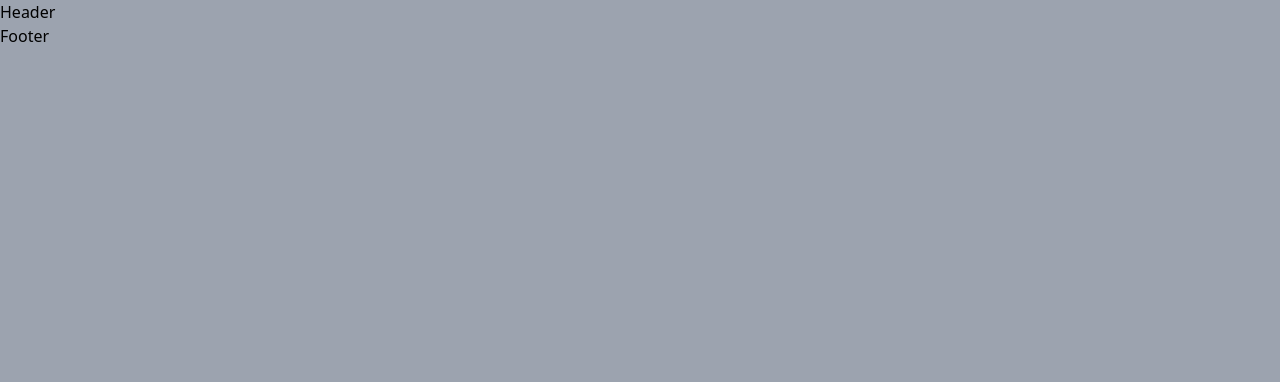
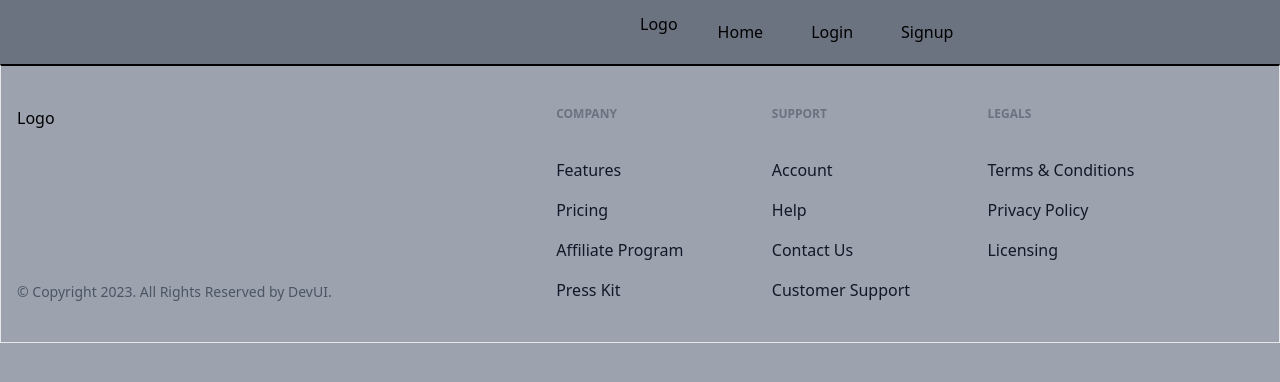
Before and after one commit to vedantpDev/Blog-App, a React (Create React App) app: page / in a window 1280 px wide. Shown: the top 382 px of the page. Built offline with nearby package versions, Linux system fonts and the light colour scheme; no server answers.

Commit message:
Production grade react components

```diff
--- a/src/appwrite/config.js
+++ b/src/appwrite/config.js
@@ -1,4 +1,3 @@
-import { wait } from "@testing-library/user-event/dist/utils";
 import config from "../config/config";
 import { Client, ID, Databases, Storage, Query } from "appwrite";
 
--- /dev/null
+++ b/src/components/Button.js
@@ -0,0 +1,21 @@
+import React from "react";
+
+const Button = ({
+  children,
+  type = "button",
+  bgColor = "bg-blue-600",
+  className = "",
+  textColor = "text-white",
+  ...props
+}) => {
+  return (
+    <button
+      className={`${className} ${bgColor} ${textColor} px-4 py-2 rounded-lg`}
+      {...props}
+    >
+      {children}
+    </button>
+  );
+};
+
+export default Button;
--- a/src/components/Footer/Footer.js
+++ b/src/components/Footer/Footer.js
@@ -1,7 +1,143 @@
 import React from "react";
+import { Link } from "react-router-dom";
+import Logo from "../Logo";
 
-const Footer = () => {
-  return <div>Footer</div>;
-};
+function Footer() {
+  return (
+    <section className="relative overflow-hidden py-10 bg-gray-400 border border-t-2 border-t-black">
+      <div className="relative z-10 mx-auto max-w-7xl px-4">
+        <div className="-m-6 flex flex-wrap">
+          <div className="w-full p-6 md:w-1/2 lg:w-5/12">
+            <div className="flex h-full flex-col justify-between">
+              <div className="mb-4 inline-flex items-center">
+                <Logo width="100px" />
+              </div>
+              <div>
+                <p className="text-sm text-gray-600">
+                  &copy; Copyright 2023. All Rights Reserved by DevUI.
+                </p>
+              </div>
+            </div>
+          </div>
+          <div className="w-full p-6 md:w-1/2 lg:w-2/12">
+            <div className="h-full">
+              <h3 className="tracking-px mb-9  text-xs font-semibold uppercase text-gray-500">
+                Company
+              </h3>
+              <ul>
+                <li className="mb-4">
+                  <Link
+                    className=" text-base font-medium text-gray-900 hover:text-gray-700"
+                    to="/"
+                  >
+                    Features
+                  </Link>
+                </li>
+                <li className="mb-4">
+                  <Link
+                    className=" text-base font-medium text-gray-900 hover:text-gray-700"
+                    to="/"
+                  >
+                    Pricing
+                  </Link>
+                </li>
+                <li className="mb-4">
+                  <Link
+                    className=" text-base font-medium text-gray-900 hover:text-gray-700"
+                    to="/"
+                  >
+                    Affiliate Program
+                  </Link>
+                </li>
+                <li>
+                  <Link
+                    className=" text-base font-medium text-gray-900 hover:text-gray-700"
+                    to="/"
+                  >
+                    Press Kit
+                  </Link>
+                </li>
+              </ul>
+            </div>
+          </div>
+          <div className="w-full p-6 md:w-1/2 lg:w-2/12">
+            <div className="h-full">
+              <h3 className="tracking-px mb-9  text-xs font-semibold uppercase text-gray-500">
+                Support
+              </h3>
+              <ul>
+                <li className="mb-4">
+                  <Link
+                    className=" text-base font-medium text-gray-900 hover:text-gray-700"
+                    to="/"
+                  >
+                    Account
+                  </Link>
+                </li>
+                <li className="mb-4">
+                  <Link
+                    className=" text-base font-medium text-gray-900 hover:text-gray-700"
+                    to="/"
+                  >
+                    Help
+                  </Link>
+                </li>
+                <li className="mb-4">
+                  <Link
+                    className=" text-base font-medium text-gray-900 hover:text-gray-700"
+                    to="/"
+                  >
+                    Contact Us
+                  </Link>
+                </li>
+                <li>
+                  <Link
+                    className=" text-base font-medium text-gray-900 hover:text-gray-700"
+                    to="/"
+                  >
+                    Customer Support
+                  </Link>
+                </li>
+              </ul>
+            </div>
+          </div>
+          <div className="w-full p-6 md:w-1/2 lg:w-3/12">
+            <div className="h-full">
+              <h3 className="tracking-px mb-9  text-xs font-semibold uppercase text-gray-500">
+                Legals
+              </h3>
+              <ul>
+                <li className="mb-4">
+                  <Link
+                    className=" text-base font-medium text-gray-900 hover:text-gray-700"
+                    to="/"
+                  >
+                    Terms &amp; Conditions
+                  </Link>
+                </li>
+                <li className="mb-4">
+                  <Link
+                    className=" text-base font-medium text-gray-900 hover:text-gray-700"
+                    to="/"
+                  >
+                    Privacy Policy
+                  </Link>
+                </li>
+                <li>
+                  <Link
+                    className=" text-base font-medium text-gray-900 hover:text-gray-700"
+                    to="/"
+                  >
+                    Licensing
+                  </Link>
+                </li>
+              </ul>
+            </div>
+          </div>
+        </div>
+      </div>
+    </section>
+  );
+}
 
 export default Footer;
--- a/src/components/Header/Header.js
+++ b/src/components/Header/Header.js
@@ -1,7 +1,51 @@
 import React from "react";
+import { LogoutBtn, Container, Logo } from "../index";
+import { Link } from "react-router-dom";
+import { useSelector } from "react-redux";
+import { useNavigate } from "react-router-dom";
 
 const Header = () => {
-  return <div>Header</div>;
+  const { status } = useSelector((state) => state.authSlice);
+  const navigate = useNavigate();
+  const navItems = [
+    { name: "Home", slug: "/", active: true },
+    { name: "Login", slug: "/login", active: !status },
+    { name: "Signup", slug: "/signup", active: !status },
+    { name: "All Posts", slug: "/all-posts", active: status },
+    { name: "Add Post", slug: "/add-post", active: status },
+  ];
+  return (
+    <header className="py-3 shadow bg-gray-500">
+      <Container>
+        <nav className="flex">
+          <div className="mr-4">
+            <Link to={"/"}>
+              <Logo width="70px" />
+            </Link>
+          </div>
+          <ul className="flex ml-auto">
+            {navItems.map((nav) =>
+              nav.active ? (
+                <li key={nav.name}>
+                  <button
+                    className="inline-bock px-6 py-2 duration-200 hover:bg-blue-100 rounded-full"
+                    onClick={() => navigate(nav.slug)}
+                  >
+                    {nav.name}
+                  </button>
+                </li>
+              ) : null
+            )}
+            {status && (
+              <li>
+                <LogoutBtn />
+              </li>
+            )}
+          </ul>
+        </nav>
+      </Container>
+    </header>
+  );
 };
 
 export default Header;
--- /dev/null
+++ b/src/components/Header/LogoutBtn.js
@@ -0,0 +1,24 @@
+import React from "react";
+import { UseDispatch, useDispatch } from "react-redux";
+import authService from "../../appwrite/auth";
+import { logout } from "../../store/authSlice";
+
+const LogoutBtn = () => {
+  const dispatch = useDispatch();
+  const logoutHandler = async (e) => {
+    e.preventDefault();
+    await authService.logoutUser().then(() => {
+      dispatch(logout());
+    });
+  };
+  return (
+    <button
+      onClick={(e) => logoutHandler(e)}
+      className="inline-block px-6 py-2 duration-200 hover:bg-blue-100 rounded-full"
+    >
+      Logout
+    </button>
+  );
+};
+
+export default LogoutBtn;
--- /dev/null
+++ b/src/components/Input.js
@@ -0,0 +1,25 @@
+import React, { useId } from "react";
+
+const Input = React.forwardRef(
+  ({ label, type = "text", className = "", ...props }, ref) => {
+    const id = useId();
+    return (
+      <div className="w-full">
+        {label && (
+          <labe className="inline-block mb-1 pl-1" htmlFor={id}>
+            {label}
+          </labe>
+        )}
+        <input
+          className={`px-3 py-2 rounded-lg bg-white text-black outline-none focus:bg-gray-50 duration-200 border border-gray-200 w-full ${className}`}
+          type={type}
+          ref={ref}
+          {...props}
+          id={id}
+        />
+      </div>
+    );
+  }
+);
+
+export default Input;
--- /dev/null
+++ b/src/components/Logo.js
@@ -0,0 +1,7 @@
+import React from "react";
+
+const Logo = ({ width = "100px" }) => {
+  return <div>Logo</div>;
+};
+
+export default Logo;
--- /dev/null
+++ b/src/components/container/Container.js
@@ -0,0 +1,7 @@
+import React, { Children } from "react";
+
+const Container = ({ children }) => {
+  return <div className="w-full max-w-7 mx-auto px-4">{children}</div>;
+};
+
+export default Container;
--- a/src/components/index.js
+++ b/src/components/index.js
@@ -1,4 +1,9 @@
 import Header from "./Header/Header";
 import Footer from "./Footer/Footer";
+import Container from "./container/Container";
+import Logo from "./Logo";
+import LogoutBtn from "./Header/LogoutBtn";
+import Button from "./Button";
+import Input from "./Input";
 
-export { Header, Footer };
+export { Input, Button, Header, Container, Logo, Footer, LogoutBtn };
--- a/src/index.js
+++ b/src/index.js
@@ -5,12 +5,21 @@ import App from "./App";
 import reportWebVitals from "./reportWebVitals";
 import { Provider } from "react-redux";
 import { store } from "./store/store";
+import {
+  Route,
+  RouterProvider,
+  createBrowserRouter,
+  createRoutesFromElements,
+} from "react-router-dom";
 
+const router = createBrowserRouter(
+  createRoutesFromElements(<Route path="/" element={<App />}></Route>)
+);
 const root = ReactDOM.createRoot(document.getElementById("root"));
 root.render(
   <React.StrictMode>
     <Provider store={store}>
-      <App />
+      <RouterProvider router={router} />
     </Provider>
   </React.StrictMode>
 );
--- a/src/store/store.js
+++ b/src/store/store.js
@@ -1,5 +1,6 @@
 import { configureStore } from "@reduxjs/toolkit";
+import authSlice from "./authSlice";
 
 export const store = configureStore({
-  reducer: {},
+  reducer: { authSlice },
 });
```
